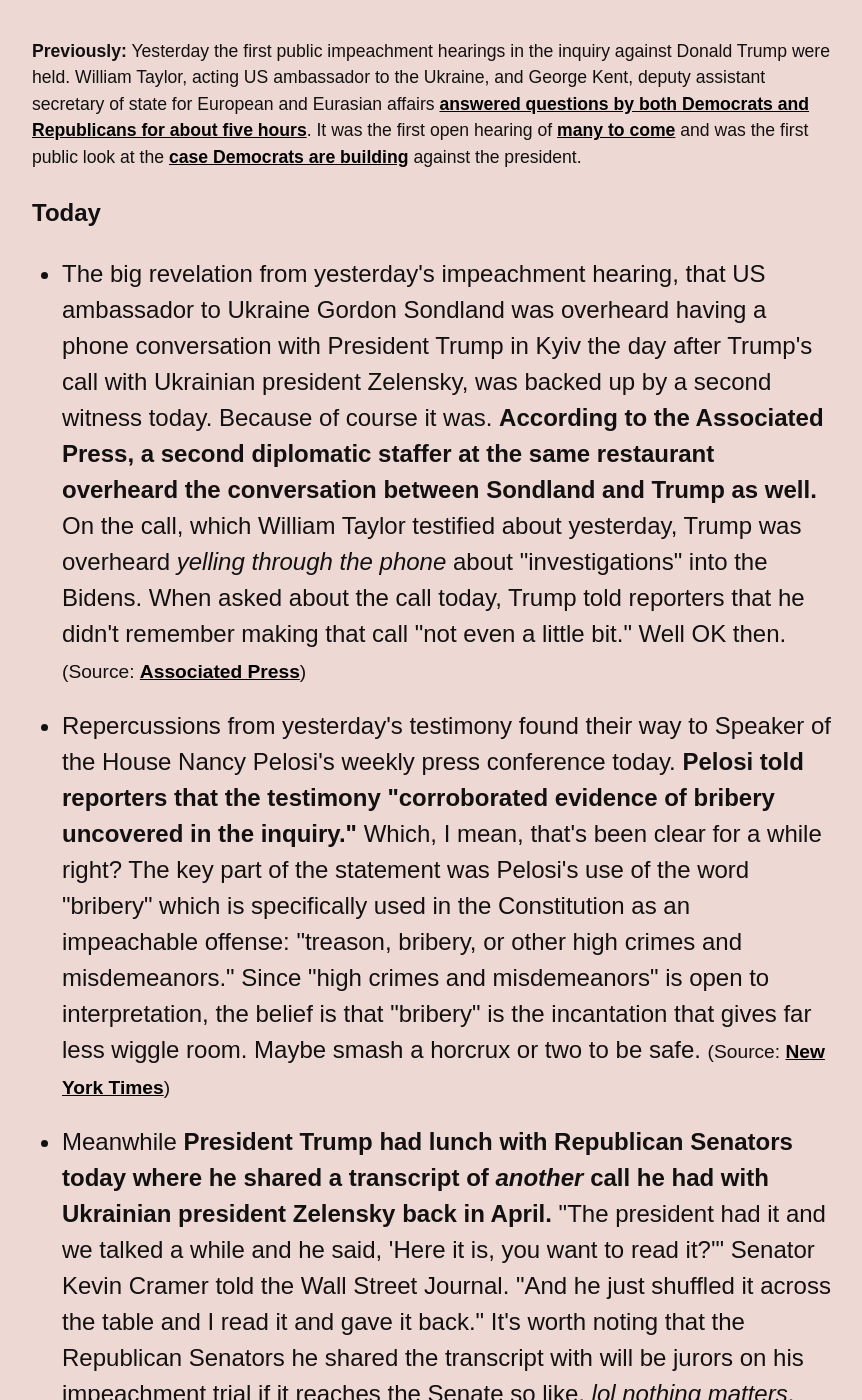
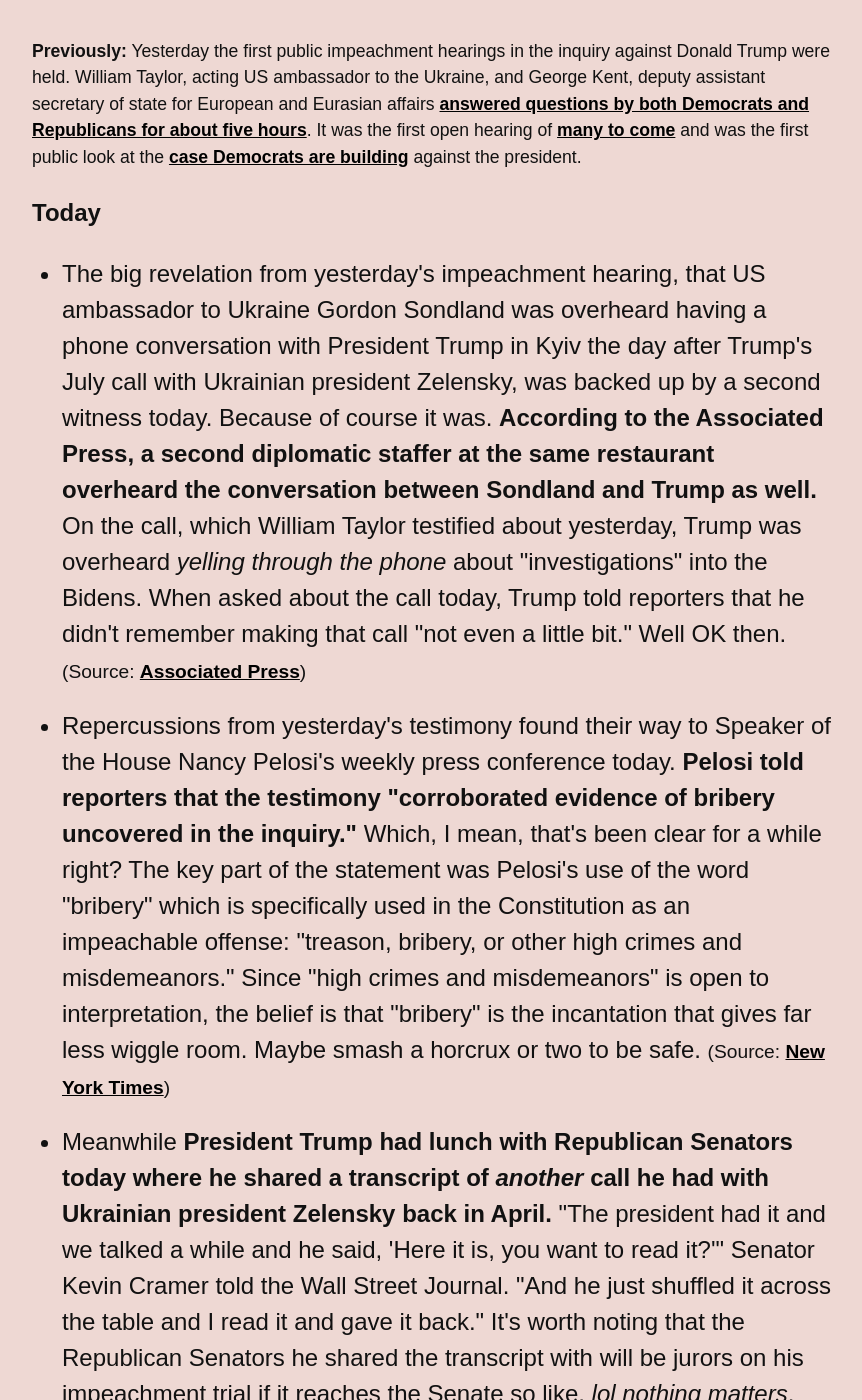
Before and after one commit to dansinker/impeachment.fyi, a Jekyll site: the page built from index.md, in a window 1280 px wide and 1400 px high, scrolled down 296 px. Shown: the whole window, without its empty margins (268-1130 px from the left). Built offline with Jekyll 4.4.1, drawn with Linux system fonts in a browser that asks for light colours; nearby versions of some CDN libraries; some web fonts are replaced; comment, search, counter and statistics services are not loaded; some of the changed text lies outside the part shown.

Commit message:
a few typos

```diff
--- a/_data/news.yml
+++ b/_data/news.yml
@@ -2,13 +2,13 @@ news:
 - date: 2019-11-14
   yesterday: Yesterday the first public impeachment hearings in the inquiry against Donald Trump were held. William Taylor, acting US ambassador to the Ukraine, and George Kent, deputy assistant secretary of state for European and Eurasian affairs <a href="https://www.politico.com/news/2019/11/13/trump-impeachment-hearings-070089">answered questions by both Democrats and Republicans for about five hours</a>. It was the first open hearing of <a href="https://www.washingtonpost.com/politics/trump-impeachment-inquiry-live-updates/2019/11/12/229f5484-04de-11ea-8292-c46ee8cb3dce_story.html">many to come</a> and was the first public look at the <a href="https://www.google.com/search?q=democrats+case+against+trump&rlz=1C1CHBF_enUS727US727&oq=democrats+case+against+trump&aqs=chrome..69i57.4729j0j4&sourceid=chrome&ie=UTF-8">case Democrats are building</a> against the president.
   todays:
-  - item: The big revelation from yesterday's impeachment hearing, that US ambassador to Ukraine Gordon Sondland was overheard having a phone conversation with President Trump in Kyiv the day after Trump's call with Ukrainian president Zelensky, was backed up by a second witness today. Because of course it was. <b>According to the Associated Press, a second diplomatic staffer at the same restaurant overheard the conversation between Sondland and Trump as well.</b> On the call, which William Taylor testified about yesterday, Trump was overheard <i>yelling through the phone</i> about "investigations" into the Bidens. When asked about the call today, Trump told reporters that he didn't remember making that call "not even a little bit." Well OK then.
+  - item: The big revelation from yesterday's impeachment hearing, that US ambassador to Ukraine Gordon Sondland was overheard having a phone conversation with President Trump in Kyiv the day after Trump's July call with Ukrainian president Zelensky, was backed up by a second witness today. Because of course it was. <b>According to the Associated Press, a second diplomatic staffer at the same restaurant overheard the conversation between Sondland and Trump as well.</b> On the call, which William Taylor testified about yesterday, Trump was overheard <i>yelling through the phone</i> about "investigations" into the Bidens. When asked about the call today, Trump told reporters that he didn't remember making that call "not even a little bit." Well OK then.
     source: Associated Press
     url: https://apnews.com/6d318542e50b45dc9e1d4d829ad36c96
   - item: Repercussions from yesterday's testimony found their way to Speaker of the House Nancy Pelosi's weekly press conference today. <b>Pelosi told reporters that the testimony "corroborated evidence of bribery uncovered in the inquiry."</b> Which, I mean, that's been clear for a while right? The key part of the statement was Pelosi's use of the word "bribery" which is specifically used in the Constitution as an impeachable offense&#58; "treason, bribery, or other high crimes and misdemeanors." Since "high crimes and misdemeanors" is open to interpretation, the belief is that "bribery" is the incantation that gives far less wiggle room. Maybe smash a horcrux or two to be safe.
     source: New York Times
     url: https://www.nytimes.com/2019/11/14/us/politics/pelosi-impeachment-bribery.html
-  - item: Meanwhile <b>President Trump had lunch with Republican Senators today where he shared a transcript of <i>another</i> call he had with Ukrainian president Zelensky back in April.</b> "The president had it and we talked a while and he said, 'Here it is, you want to read it?'" Senator Kevin Cramer told the Wall Street Journal. "And he just shuffled it across the table and I read it and gave it back." It's worth noting that the Republican Senators he shared the transcript with will be jurors on his impeachment trial if it reaches the Senate so like, <i>lol nothing matters</i>. Anyway, in a Tweet this Monday Trump said he'd release the "transcript of the first, and therefore more important, phone call with the Ukrainian President before week’s end." So we've got <i>that</i> to look forward to even if we're not Republican Senators maybe I guess.
+  - item: Meanwhile <b>President Trump had lunch with Republican Senators today where he shared a transcript of <i>another</i> call he had with Ukrainian president Zelensky back in April.</b> "The president had it and we talked a while and he said, 'Here it is, you want to read it?'" Senator Kevin Cramer told the Wall Street Journal. "And he just shuffled it across the table and I read it and gave it back." It's worth noting that the Republican Senators he shared the transcript with will be jurors on his impeachment trial if it reaches the Senate so like, <i>lol nothing matters</i>. Anyway, in a Tweet this Monday, Trump said he'd release the "transcript of the first, and therefore more important, phone call with the Ukrainian President before week’s end." So we've got <i>that</i> to look forward to even if we're not Republican Senators maybe I guess.
     source: Wall Street Journal
     url: https://www.wsj.com/articles/first-trump-zelensky-call-barely-resembled-second-11573738399?mod=article_inline&mod=article_inline
   - item: Speaking of Republican Senators, according to the Washington Post, "<b>some Republican senators and their advisers are privately discussing whether to pressure GOP leaders to stage a lengthy impeachment trial beginning in January to scramble the Democratic presidential race.</b>" There are six Senators currently running for the Democratic nomination. Overlapping the impeachment trial with the leadup to the Iowa caucus and New Hampshire primary, both in early February, would keep them largely off the trail. <i>I am bone tired.</i>
```
